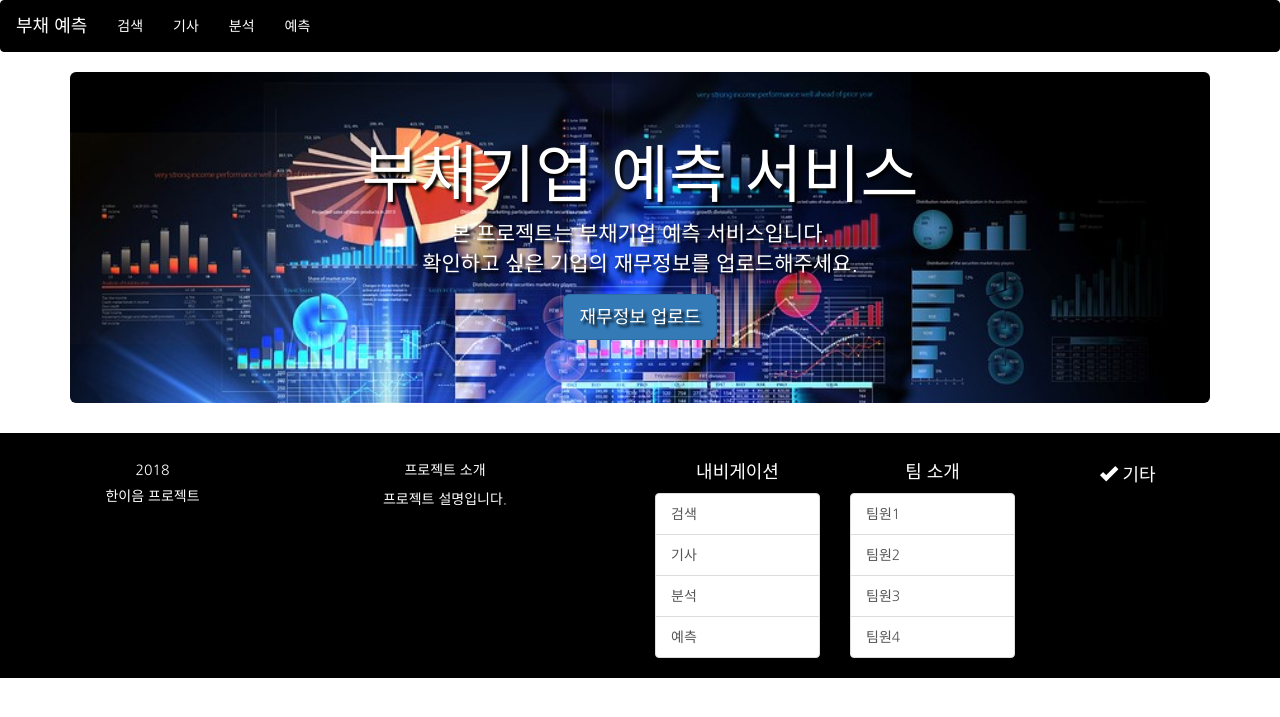
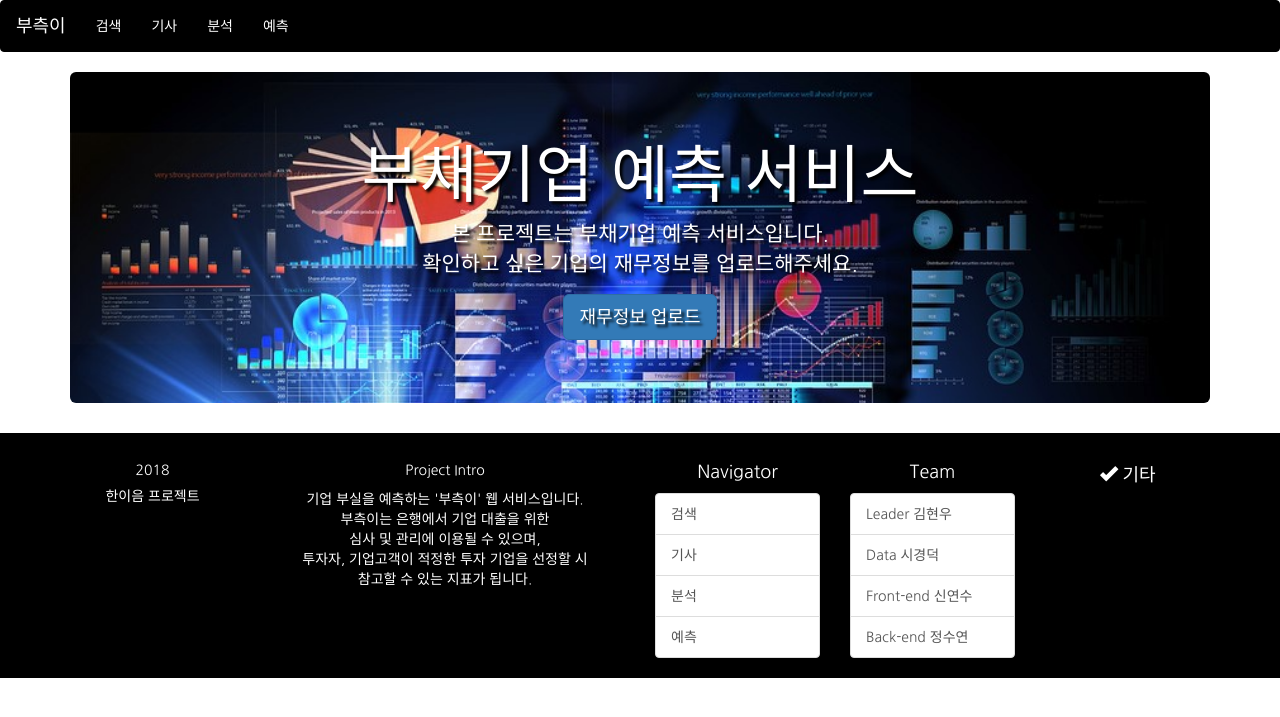
Before and after one commit to skid901/HaneumProject, a Django app: page / in a window 1280 px wide. Shown: the top 717 px of the page. Run offline with Django 3.2, Linux system fonts and the light colour scheme; parts of the project's set-up code (start-up, migrations or seed data) failed here and were passed over; some libraries are stand-ins or nearby versions.

Commit message:
20181014 1649

```diff
--- a/HaneumProject/haneum/News.py
+++ b/HaneumProject/haneum/News.py
@@ -11,8 +11,8 @@ class News:
     def getNews(corporation_name):
         # id와 secret 키는 노출되지 않아야 하기 때문에, 보안성 강화를 위해서는 추후에 따로 json 파일을 만들어서 load하는 과정이 필요
         # config_secret_debug = json.loads(open(CONFIG_SECRET_DEBUG_FILE).read())
-        client_id = "ehqaEu5oehO5r7UWArqf"
-        client_secret = "Ac3HqvjIzw"
+        client_id = ""
+        client_secret = ""
         # corporation_name은 사용자가 검색한 기업명
         encText = urllib.parse.quote(corporation_name)
         # json 결과 (@수연_뉴스10개 출력/첫번째 결과부터 출력/유사순으로 정렬)
--- a/HaneumProject/haneum/templates/haneum/index.html
+++ b/HaneumProject/haneum/templates/haneum/index.html
@@ -18,7 +18,7 @@
 				 aria-expanded="false">
 					<span class="sr-only"></span> <span class="icon-bar"></span> <span class="icon-bar"></span> <span class="icon-bar"></span>
 				</button>
-				<a class="navbar-brand" href="./">부채 예측</a>
+				<a class="navbar-brand" href="./">부측이</a>
 			</div>
 			<div class="collapse navbar-collapse" id="bs-example-navbar-collapse-1">
 				<ul class="nav navbar-nav">
@@ -51,74 +51,122 @@
 	<div class="container" id="analysis" style="display: none;">
 		<hr>
 		<div class="row">
-			<div class="col-sm-2">
-				재무상태표 계정:&nbsp;
-				<span class="btn btn-default col_btn">
+			<div class="col-sm-3">
+				<table class="table-borderless">
+					<thead>
+						<tr>
+							<th><h4>재무상태표</h4></th>
+							<th><h4>손익계산서</h4></th>
+							<th><h4>현금흐름표</h4></th>
+						</tr>
+					</thead>
+					<tr>
+						<td>
+							<span class="btn btn-default col_btn" id="Inventory_btn">
 								<input type="checkbox" value="Inventory" disabled>
 								&nbsp;재고자산
+							</span>
+						</td>
+						<td>
+							<span class="btn btn-default col_btn" id="Sales_btn">
+								<input type="checkbox" value="Sales" disabled>
+								&nbsp;매출액
+							</span>
+						</td>
+						<td rowspan="2">
+							<span class="btn btn-default col_btn" id="OperatingActivitiesCashFlow_btn">
+								<input type="checkbox" value="OperatingActivitiesCashFlow" disabled>
+								&nbsp;영업활동으로<br>인한&nbsp;현금흐름
 							</span>&nbsp;
-				<span class="btn btn-default col_btn">
+						</td>
+					</tr>
+					<tr>
+						<td>
+							<span class="btn btn-default col_btn" id="AccountsReceivable_btn">
 								<input type="checkbox" value="AccountsReceivable" disabled>
 								&nbsp;매출채권
-				</span>&nbsp;
-				<span class="btn btn-default col_btn">
+							</span>
+						</td>
+						<td>
+							<span class="btn btn-default col_btn" id="CostofGoodsSold_btn">
+								<input type="checkbox" value="CostofGoodsSold" disabled>
+								&nbsp;매출원가
+							</span>
+						</td>
+						<td>
+
+						</td>
+					</tr>
+					<tr>
+						<td>
+							<span class="btn btn-default col_btn" id="InventoryTotalAssets_btn">
 								<input type="checkbox" value="InventoryTotalAssets" disabled>
 								&nbsp;자산총계
-				</span>&nbsp;
-				<span class="btn btn-default col_btn">
+							</span>
+						</td>
+						<td>
+							<span class="btn btn-default col_btn" id="OperatingProfit_btn">
+								<input type="checkbox" value="OperatingProfit" disabled>
+								&nbsp;영업이익
+							</span>
+						</td>
+						<td rowspan="2">
+							<span class="btn btn-default col_btn" id="InvestmentActivitiesCashFlow_btn">
+								<input type="checkbox" value="InvestmentActivitiesCashFlow" disabled>
+								&nbsp;투자활동으로<br>인한&nbsp;현금흐름
+							</span>
+						</td>
+					</tr>
+					<tr>
+						<td>
+							<span class="btn btn-default col_btn" id="TotalBorrowings_btn">
 								<input type="checkbox" value="TotalBorrowings" disabled>
 								&nbsp;총차입금
-				</span>&nbsp;
-				<span class="btn btn-default col_btn">
+							</span>
+						</td>
+						<td>
+							<span class="btn btn-default col_btn" id="FinancialCosts_btn">
+								<input type="checkbox" value="FinancialCosts" disabled>
+								&nbsp;금융비용
+							</span>
+						</td>
+						<td></td>
+					</tr>
+					<tr>
+						<td>
+							<span class="btn btn-default col_btn" id="TotalLiabilities_btn">
 								<input type="checkbox" value="TotalLiabilities" disabled>
 								&nbsp;부채총계
-				</span>&nbsp;
-				<span class="btn btn-default col_btn">
+							</span>
+						</td>
+						<td>
+							<span class="btn btn-default col_btn" id="NetIncome_btn">
+								<input type="checkbox" value="NetIncome" disabled>
+								&nbsp;당기순이익
+							</span>
+						</td>
+						<td rowspan="2">
+							<span class="btn btn-default col_btn" id="FinancialActivitiesCashFlow_btn">
+								<input type="checkbox" value="FinancialActivitiesCashFlow" disabled>
+								&nbsp;재무활동으로<br>인한&nbsp;현금흐름
+							</span>
+						</td>
+					</tr>
+					<tr>
+						<td>
+							<span class="btn btn-default col_btn" id="TotalCapital_btn">
 								<input type="checkbox" value="TotalCapital" disabled>
 								&nbsp;자본총계
 							</span>
+						</td>
+						<td></td>
+						<td></td>
+					</tr>
+				</table>
 			</div>
-			<div class="col-sm-2">
-				손익계산서 계정:&nbsp;
-				<span class="btn btn-default col_btn">
-						<input type="checkbox" value="Sales" disabled>
-						&nbsp;매출액
-				</span>&nbsp;
-				<span class="btn btn-default col_btn">
-						<input type="checkbox" value="CostofGoodsSold" disabled>
-						&nbsp;매출원가
-				</span>&nbsp;
-				<span class="btn btn-default col_btn">
-						<input type="checkbox" value="OperatingProfit" disabled>
-						&nbsp;영업이익
-				</span>&nbsp;
-				<span class="btn btn-default col_btn">
-						<input type="checkbox" value="FinancialCosts" disabled>
-						&nbsp;금융비용
-				</span>&nbsp;
-				<span class="btn btn-default col_btn">
-						<input type="checkbox" value="NetIncome" disabled>
-						&nbsp;당기순이익
-				</span>
-			</div>
-			<div class="col-sm-2">
-				현금흐름표 계정:&nbsp;
-				<span class="btn btn-default col_btn">
-						<input type="checkbox" value="OperatingActivitiesCashFlow" disabled>
-						&nbsp;영업활동으로<br>인한&nbsp;현금흐름
-				</span>&nbsp;
-				<span class="btn btn-default col_btn">
-						<input type="checkbox" value="InvestmentActivitiesCashFlow" disabled>
-						&nbsp;투자활동으로<br>인한&nbsp;현금흐름
-				</span>&nbsp;
-				<span class="btn btn-default col_btn" style="background-color: red">
-						<input type="checkbox" value="FinancialActivitiesCashFlow" disabled>
-						&nbsp;재무활동으로<br>인한&nbsp;현금흐름
-				</span>&nbsp;
-			</div>
-			<div  class="col-sm-6 text-center">
+			<div  class="col-sm-9">
 				<!-- <svg id="graph" width="960" height="500"></svg> -->
-				<svg id="graph" width="700" height="500"></svg>
+				<svg id="graph" width="800" height="500"></svg>
 			</div>
 		</div>
 	</div>
@@ -134,11 +182,21 @@
 					<h5>한이음 프로젝트</h5>
 				</div>
 				<div class="col-sm-4" style="text-align: center;">
-					<h5>프로젝트 소개</h5>
-					<p>프로젝트 설명입니다.</p>
+					<h5>Project Intro</h5>
+					<p>
+						기업 부실을 예측하는 '부측이' 웹 서비스입니다.
+						<br>
+						부측이는 은행에서 기업 대출을 위한
+						<br>
+						심사 및 관리에 이용될 수 있으며,
+						<br>
+						투자자, 기업고객이 적정한 투자 기업을 선정할 시
+						<br>
+						참고할 수 있는 지표가 됩니다.
+					</p>
 				</div>
 				<div class="col-sm-2">
-					<h4 style="text-align: center;">내비게이션</h4>
+					<h4 style="text-align: center;">Navigator</h4>
 					<div class="list-group">
 						<a href="#search" class="list-group-item">검색</a>
 						<a href="#articles" class="list-group-item">기사</a>
@@ -147,12 +205,12 @@
 					</div>
 				</div>
 				<div class="col-sm-2">
-					<h4 style="text-align: center;">팀 소개</h4>
+					<h4 style="text-align: center;">Team</h4>
 					<div class="list-group">
-						<a href="#" class="list-group-item">팀원1</a>
-						<a href="#" class="list-group-item">팀원2</a>
-						<a href="#" class="list-group-item">팀원3</a>
-						<a href="#" class="list-group-item">팀원4</a>
+						<a href="#" class="list-group-item">Leader 김현우</a>
+						<a href="#" class="list-group-item">Data 시경덕</a>
+						<a href="#" class="list-group-item">Front-end 신연수</a>
+						<a href="#" class="list-group-item">Back-end 정수연</a>
 					</div>
 				</div>
 				<div class="col-sm-2">
--- a/HaneumProject/haneum/views.py
+++ b/HaneumProject/haneum/views.py
@@ -31,28 +31,32 @@ news = News.News()
 predict = Predict.Predict()
 
 column_translation = {
-    '회사명' : 'CompanyName',
-    '년도' : 'Year',
-    '매출액' : 'Sales',
-    '영업이익' : 'OperatingProfit',
-    '당기순이익' : 'NetIncome',
-    '영업활동으로인한현금흐름' : 'OperatingActivitiesCashFlow',
-    '투자활동으로인한현금흐름' : 'InvestmentActivitiesCashFlow',
-    '재무활동으로인한현금흐름' : 'FinancialActivitiesCashFlow',
-    '매출채권' : 'AccountsReceivable',
-    '매출채권회전율(매출액/(sum매출채권/count매출채권))' : 'AccountsReceivableTurnover',
-    '매출채권회전일수(365/매출채권회전율)' : 'AccountsReceivableTurnoverDays',
-    '매출원가' : 'CostofGoodsSold',
-    '재고자산' : 'Inventory',
-    '재고자산회전율(매출원가/(sum재고자산/count재고자산))' : 'InventoryTurnover',
-    '재고자산회전일수(365/재고자산회전율)' : 'InventoryTurnoverDays',
-    '자산총계' : 'InventoryTotalAssets',
-    '총차입금' : 'TotalBorrowings',
-    '금융비용(손익)' : 'FinancialCosts',
-    '부채총계' : 'TotalLiabilities',
-    '자본총계' : 'TotalCapital',
-    '부채비율(부채총계/자본총계)' : 'DebtRatio',
-    '부도여부' : 'Bankruptcy'
+    '회사명': 'CompanyName',
+	'년도': 'Year',
+	'부도여부': 'Bankruptcy',
+
+	'재고자산': 'Inventory',
+	'매출채권': 'AccountsReceivable',
+	'자산총계': 'InventoryTotalAssets',
+	'총차입금': 'TotalBorrowings',
+	'부채총계': 'TotalLiabilities',
+	'자본총계': 'TotalCapital',
+
+	'매출액': 'Sales',
+	'매출원가': 'CostofGoodsSold',
+	'영업이익': 'OperatingProfit',
+	'금융비용': 'FinancialCosts',
+	'당기순이익': 'NetIncome',
+
+	'영업활동으로인한현금흐름': 'OperatingActivitiesCashFlow',
+    '투자활동으로인한현금흐름': 'InvestmentActivitiesCashFlow',
+    '재무활동으로인한현금흐름': 'FinancialActivitiesCashFlow',
+
+    '매출채권회전율': 'AccountsReceivableTurnover',
+    '매출채권회전일수': 'AccountsReceivableTurnoverDays',
+    '재고자산회전율': 'InventoryTurnover',
+    '재고자산회전일수': 'InventoryTurnoverDays',
+	'부채비율': 'DebtRatio'
 }
 
 def index(request):
@@ -84,7 +88,7 @@ def upload(reqeust):
             # 저장된 파일로 부터 dataframe 추출
             df = pd.read_excel('%s\\%s' % (upload_root, filename))
             # dataframe 컬럼 명 치환
-            #df.rename(columns=column_translation, inplace=True)
+            df.rename(columns=column_translation, inplace=True)
             # 데이터를 json 객체로 변환
             df_jsonString = df.to_json( orient='records')
             df_json = json.loads(df_jsonString)
@@ -117,7 +121,7 @@ def upload(reqeust):
             x_year = np.array(df['Year'][-1*predict_data.shape[0]:]).reshape(predict_data.shape[0],1)
 
             saved_model_root =  STATICFILES_DIRS[0] + '\\haneum\\data'
-            saved_model_name = 'finalized_model.sav'
+            saved_model_name = 'model.sav'  # 'finalized_model.sav'
 
             loaded_model = pickle.load(open('%s\\%s' % (saved_model_root, saved_model_name), 'rb'))
             Y_predict = loaded_model.predict_proba(X_predict)
--- a/HaneumProject/static/haneum/meta/analysis.js
+++ b/HaneumProject/static/haneum/meta/analysis.js
@@ -13,7 +13,7 @@ let column_translation = {
 	'Sales': '매출액',
 	'CostofGoodsSold': '매출원가',
 	'OperatingProfit': '영업이익',
-	'FinancialCosts': '금융비용(손익)',
+	'FinancialCosts': '금융비용',
 	'NetIncome': '당기순이익',
 
 	'OperatingActivitiesCashFlow': '영업활동으로인한현금흐름',
@@ -51,10 +51,6 @@ let totalData;
 let predictData;
 let checked_col_btn_list = [];
 
-let color = ['darkred', 'steelblue', 'DarkGreen', 'OrangeRed',
-			'DarkOrchid', 'DeepPink', 'GoldenRod', 'Indigo',
-];
-
 $('#upload').ajaxForm({
 	url: "./upload",
 	enctype: "multipart/form-data",
@@ -77,22 +73,6 @@ $('#upload').ajaxForm({
 <p class=\"list-group-item-text\">${el.description}</p>
 </a>`);
 			});
-// 			for (let i=0; i < Object.keys(data).length; i++) {
-//                 let line = "";
-//                 let link = "";
-//                 let description = "";
-
-//                 line += data[i].title + " ";
-//                 link += data[i].originallink + " ";
-//                 description += data[i].description + " ";
-
-//                 html += `<a href='${link}' class=\"list-group-item\" target=\"_blank\">
-// <h4 class=\"list-group-item-heading\"><b>${line}</b></h4>
-// <p class=\"list-group-item-text\">${description}</p>
-// </a>`;
-
-// 				$('#article_list').empty();
-// 				$('#article_list').append(html);
 
 			// 분석 데이터 그래프
 			let parseDate = d3.timeParse("%Y");
@@ -130,12 +110,14 @@ $('.col_btn').on('click', function(event) {
 		let col_name = $(input).val();
 		checked_col_btn_list.push(col_name);
 		$(input).prop('checked', true);
+		$(col_btn).css('background-color', column_color[col_name]);
 	} else {
 		let col_name = $(input).val();
 		checked_col_btn_list = checked_col_btn_list.filter(function(el){
 			return el !== col_name
 		});
 		$(input).prop('checked', false);
+		$(col_btn).css('background-color', 'white');
 	}
 	$('#graph').empty();
 	getGraph(totalData, checked_col_btn_list);
@@ -153,7 +135,7 @@ function getGraph(row_data, col_list) {  //, CompanyName, [col1, col2, col3]) {
 	let top = 20;
 	let right = 20;
 	let bottom = 20;
-	let left = 50;  // left: 40
+	let left = 170;  // left: 40
 
 	let margin = { 'top': top, 'right': right, 'bottom': bottom, 'left': left };
 	let width = + svg.attr('width') - left - right;
```
Also changed, not shown: 1 other file. Lines whose indentation alone changed are shown as unchanged.
